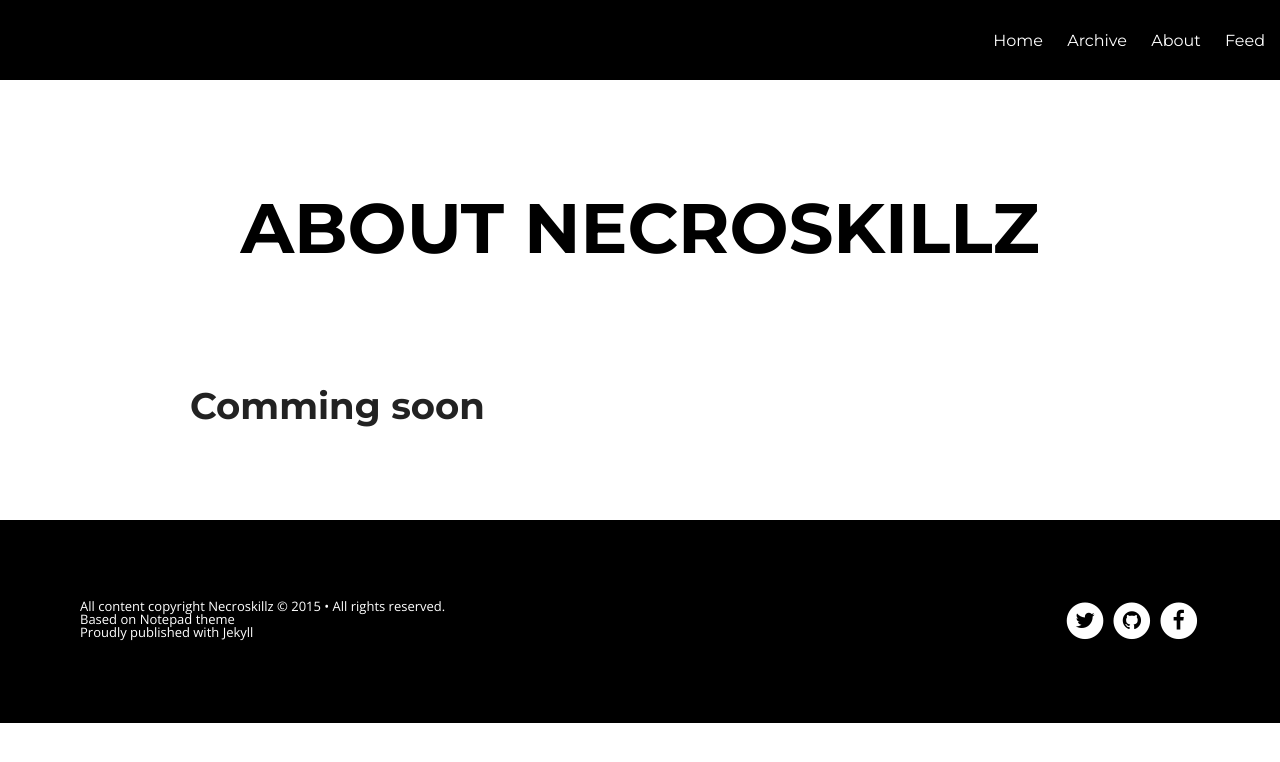
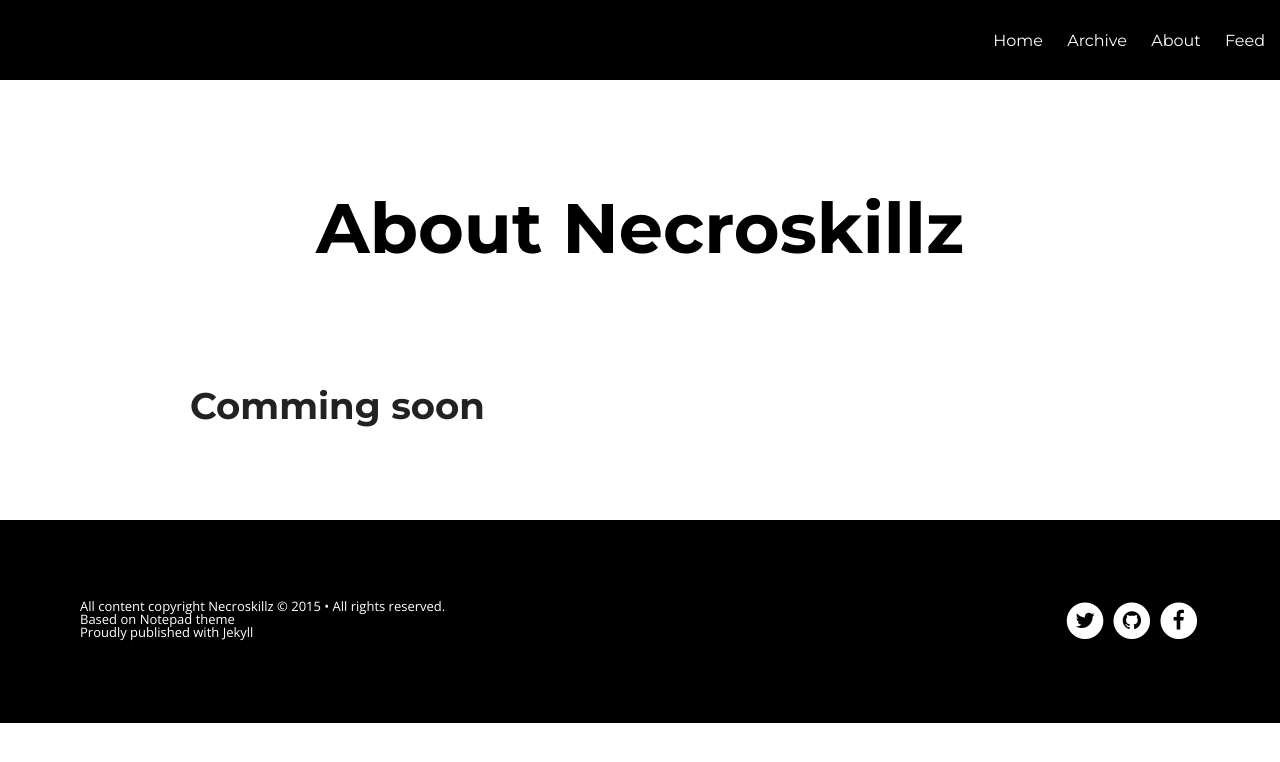
Before and after one commit to Necroskillz/necroskillz.github.io, a Jekyll site: the page built from about/index.md, in a window 1280 px wide. Shown: the top 762 px of the page. Built offline with Jekyll 4.4.1, drawn with Linux system fonts in a browser that asks for light colours; nearby versions of some CDN libraries; Markdown is read by kramdown in place of the engine named in the settings.

Commit message:
Remove uppercase titles

```diff
--- a/_includes/head.html
+++ b/_includes/head.html
@@ -1,5 +1,5 @@
 <meta charset="utf-8">
-<title>{% if page.title %}{{ page.title | upcase }} &vert; {% endif %}{{ site.title | upcase }}</title>
+<title>{% if page.title %}{{ page.title }} &vert; {% endif %}{{ site.title }}</title>
 <meta name="description" content="{% if page.description %}{{ page.description }}{% else %}{{ site.description }}{% endif %}">
 {% if page.tags %}<meta name="keywords" content="{{ page.tags | join: ', ' }}">{% endif %}
 
--- a/assets/css/post.css
+++ b/assets/css/post.css
@@ -21,7 +21,6 @@
   font-size: 1.625rem;
   font-weight: 700;
   color: white;
-  text-transform: uppercase;
   letter-spacing: -0.0625rem; }
   .notepad-post-header-title a {
     color: white; }
@@ -102,8 +101,7 @@
       font-weight: 800;
       font-size: 2.5rem;
       margin: 0 auto;
-      line-height: 1.1;
-      text-transform: uppercase; }
+      line-height: 1.1; }
       @media only screen and (min-width: 40.063em) {
         .post-template .notepad-post-title h1 {
           font-size: 3.125rem; } }
@@ -404,8 +402,7 @@
     padding-bottom: 4.375rem;
     margin: 0 auto;
     line-height: 1.1;
-    text-align: center;
-    text-transform: uppercase; }
+    text-align: center; }
     @media only screen and (min-width: 40.063em) {
       .notepad-page-title h1,
       .notepad-post-title-simple h1 {
```
Also changed, not shown: CNAME (line endings or trailing spaces).
